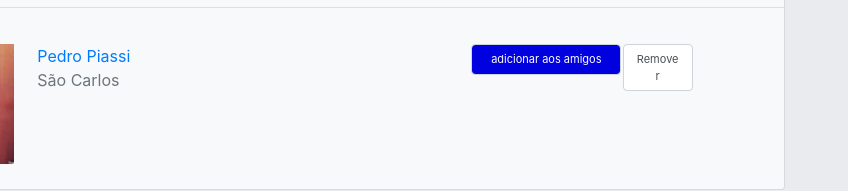
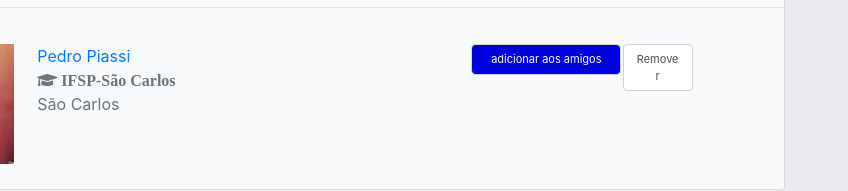
Before and after one commit to NathanHGS/Trabalho-Facebook, a plain HTML site: page encontrar amigo.html in a window 1280 px wide. Shown: the part 1257-1448 px from the top of the page, without its empty margins (0-848 px from the left). Drawn offline with Linux system fonts and the light colour scheme.

Commit message:
bla bla bla

```diff
--- a/encontrar amigo.html
+++ b/encontrar amigo.html
@@ -345,6 +345,7 @@
                 </div>
                 <div class="col-6">
                   <a href="" class="text-bold">Pedro Piassi</a><br>
+                   <span class="text-muted"><i class="fas fa-graduation-cap"><span> IFSP-São Carlos</span></i></span><br>
                   <span class="text-muted">São Carlos</span><br>
                 </div>
                 <div class="col-2  ">
```
